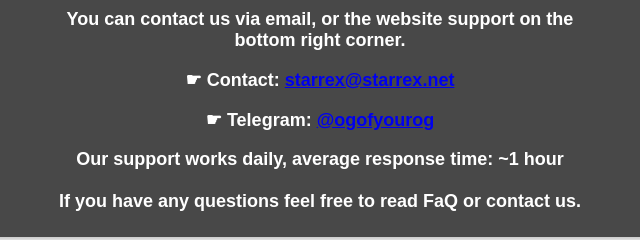
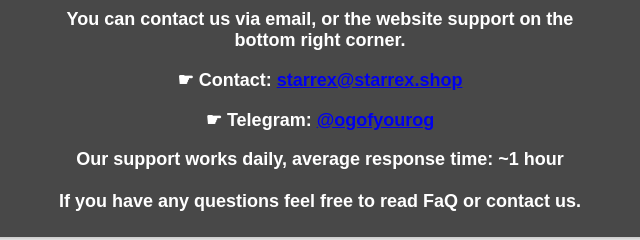
Before and after one commit to starrexnet/starrexnet.github.io, a plain HTML site: page contact.html in a window 1280 px wide. Shown: the part 376-616 px from the top of the page, 320-960 px from the left. Drawn offline with Linux system fonts and the light colour scheme.

Commit message:
Update contact.html

```diff
--- a/contact.html
+++ b/contact.html
@@ -115,7 +115,7 @@
     <div class="contact-info">
       <h2>Contact Information</h2>
       <p>You can contact us via email, or the website support on the<br>bottom right corner.</p>
-      <p>&#9755; Contact: <a href="coming soon">starrex@starrex.net</p></a>
+      <p>&#9755; Contact: <a href="coming soon">starrex@starrex.shop</p></a>
       <p>&#9755; Telegram: <a href="coming soon">@ogofyourog</p></a>
       <p>Our support works daily, average response time: ~1 hour<br><br>
         If you have any questions feel free to read FaQ or contact us.</p>
```
